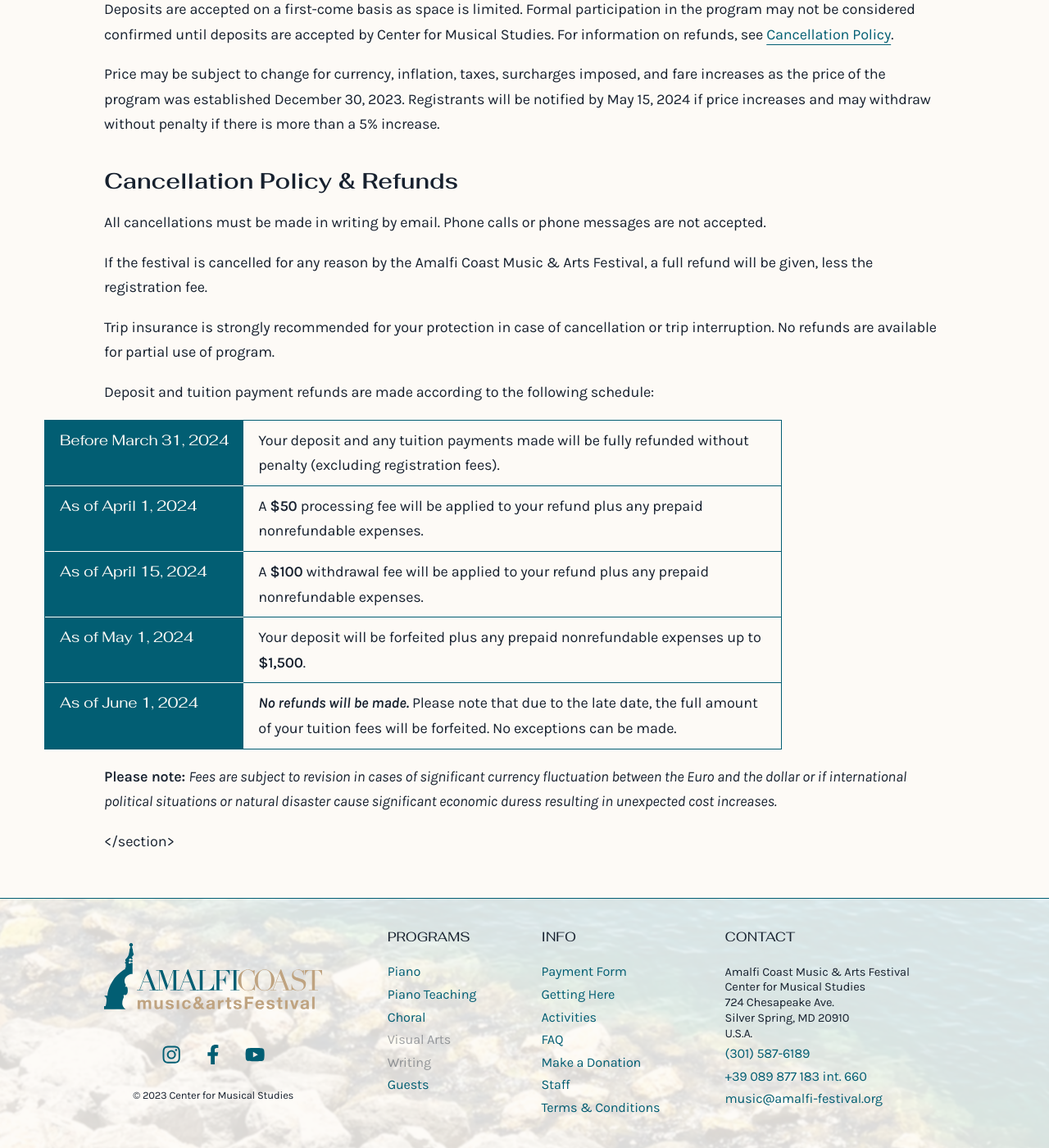
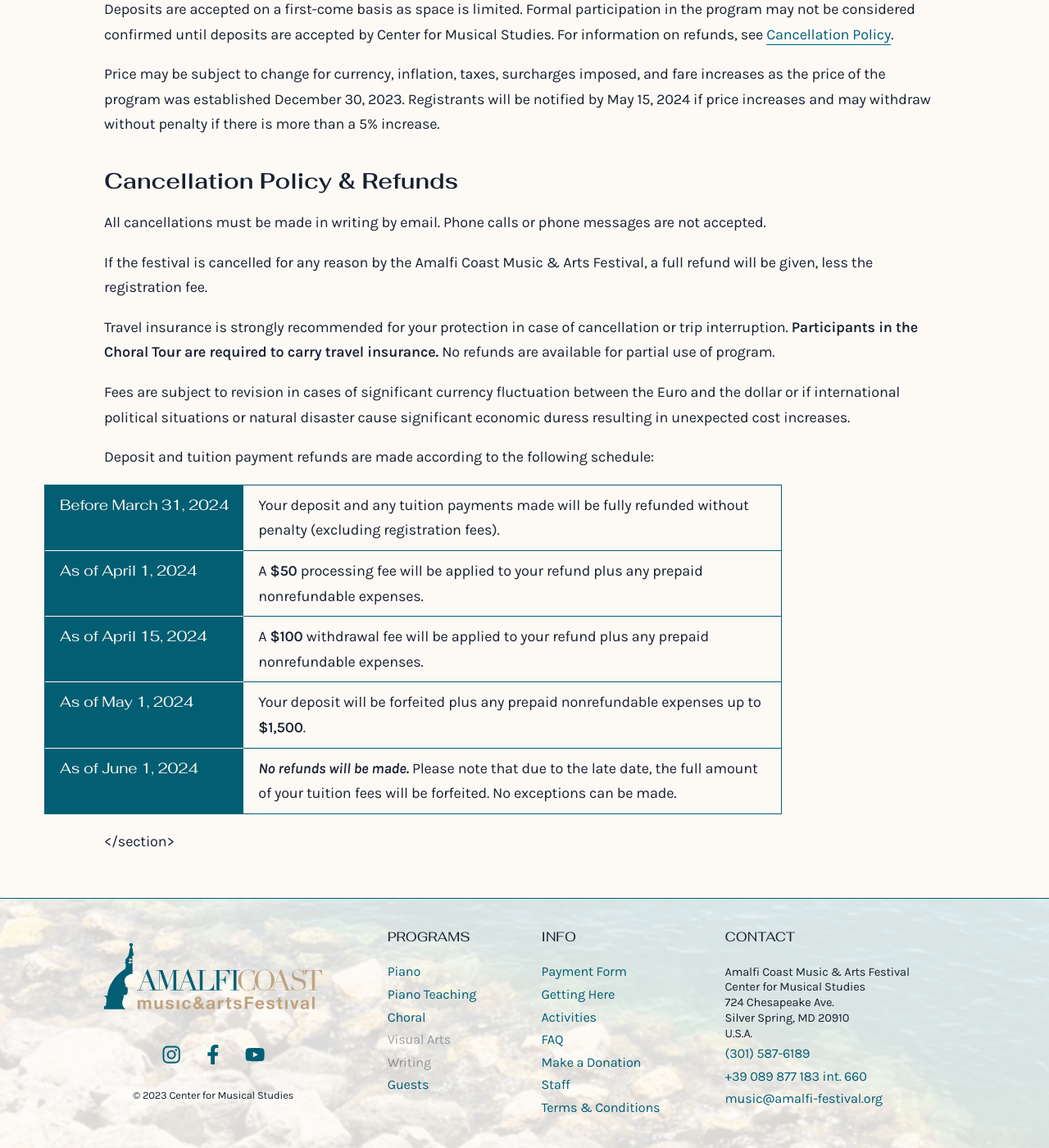
Before and after one commit to Amalfi-Festival/amalfi-festival-org, a Jekyll site: the page built from _programs/choral.md, in a window 1280 px wide and 1400 px high, scrolled down 2476 px. Shown: the whole window at 82% size. Built offline with Jekyll 4.4.1, drawn with Linux system fonts in a browser that asks for light colours; some of the changed lines change nothing that is shown.

Commit message:
Make travel insurance required for choral (fix #35)
Optionally include certain sentences. All sentences in T&C, only "required" sentence in Choral Tour, only "strongly encouraged" everywhere else.

```diff
--- a/_includes/cancellation-policy.md
+++ b/_includes/cancellation-policy.md
@@ -4,6 +4,8 @@
 
 If the festival is cancelled for any reason by the Amalfi Coast Music & Arts Festival, a full refund will be given, less the registration fee.
 
-Trip insurance is strongly recommended for your protection in case of cancellation or trip interruption. No refunds are available for partial use of program.
+{% if reference-program.slug == "choral" %}**Participants in the Choral Tour are required to carry travel insurance in case of cancellation or trip interruption.**{% else %}Travel insurance is strongly recommended for your protection in case of cancellation or trip interruption.{% endif %} {% unless reference-program %}**Participants in the Choral Tour are required to carry travel insurance.**{% endunless %} No refunds are available for partial use of program.
+
+Fees are subject to revision in cases of significant currency fluctuation between the Euro and the dollar or if international political situations or natural disaster cause significant economic duress resulting in unexpected cost increases.
 
 Deposit and tuition payment refunds are made according to the following schedule:
--- a/_includes/cancellation-table.md
+++ b/_includes/cancellation-table.md
@@ -34,5 +34,3 @@
 
 <div><p markdown="1">***No refunds will be made.*** Please note that due to the late date, the full amount of your tuition fees will be forfeited. No exceptions can be made.</p></div>
 </div>
-
-**Please note:** *Fees are subject to revision in cases of significant currency fluctuation between the Euro and the dollar or if international political situations or natural disaster cause significant economic duress resulting in unexpected cost increases.*
--- a/_programs/choral.md
+++ b/_programs/choral.md
@@ -26,6 +26,7 @@
     name: Cost (not including airfare)
     description: Balance due will be made in two payments of $975. Invoices will be sent to trip participants with the deadline for those amounts.
 cancellation-policy:
+    trip-insurance-required: true
     full-refund:
         before-date: 2024-02-15
     processing-fee:
```
